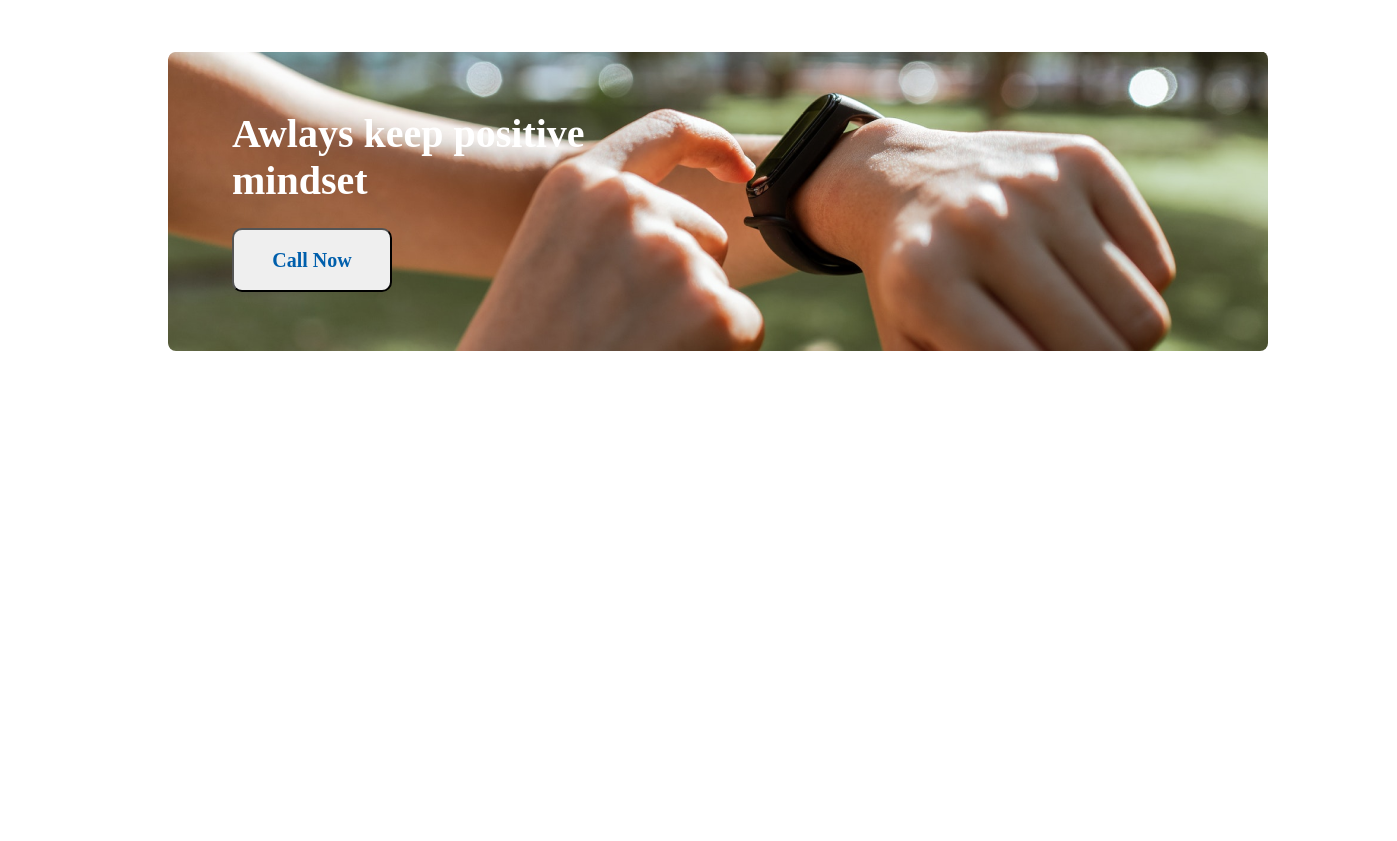
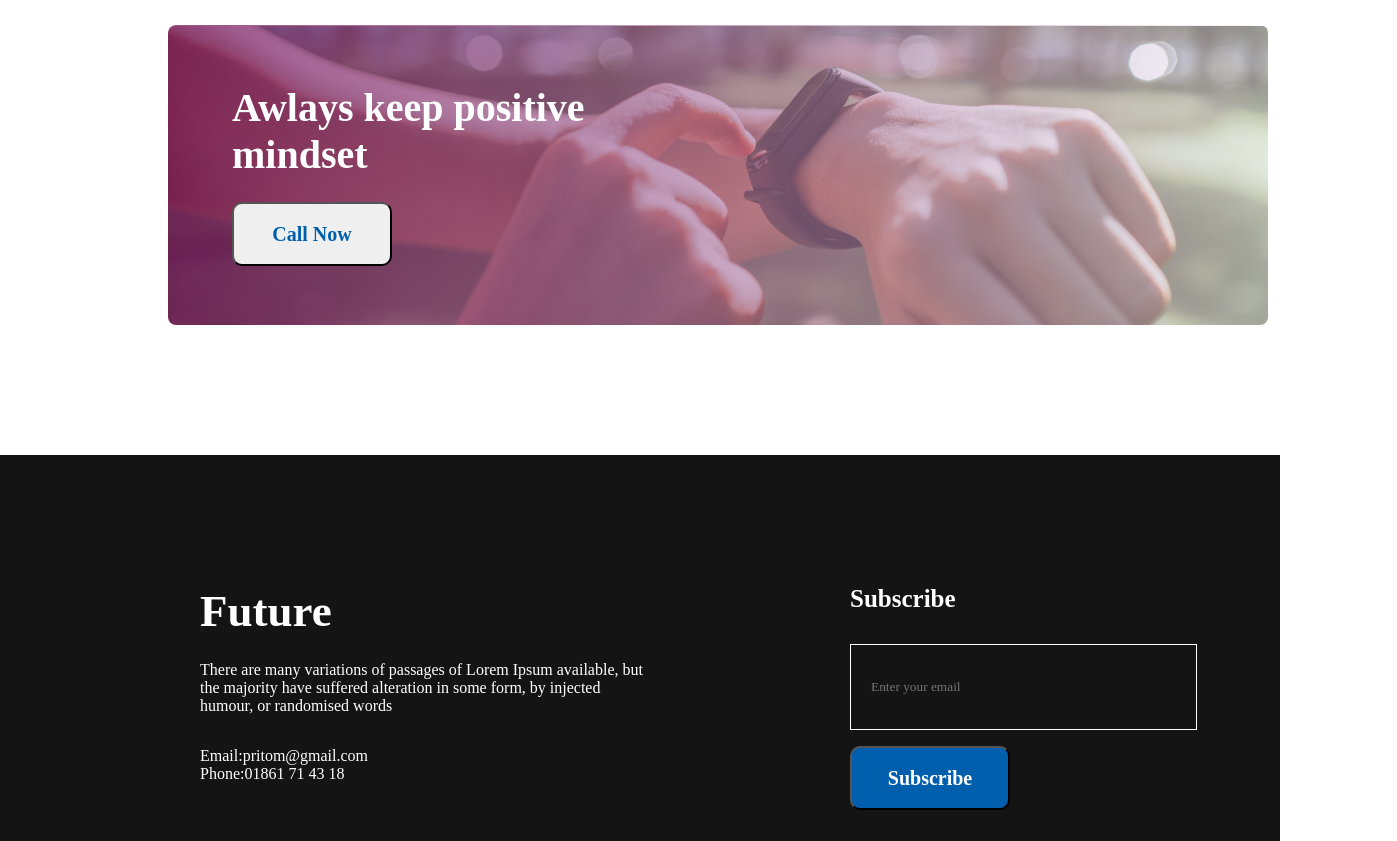
Before and after one commit to roy-Pritom/assignment-1, a plain HTML site: page index.html in a window 1280 px wide. Shown: the part 2156-2997 px from the top of the page, 1397 px wide, since content can reach past the window. Before the commit the page ends 2637 px from the top, so only its background shows below. Drawn offline with Linux system fonts and the light colour scheme.

Commit message:
add final

```diff
--- a/index.html
+++ b/index.html
@@ -79,5 +79,26 @@
 
         </section>
     </main>
+    <footer>
+        <div class="footer-left">
+            <h3 class="sub">Future</h3>
+            <p class="sub-tittle" id="sub1">
+                There are many variations of passages of Lorem Ipsum available, but the majority have suffered alteration in some form, by injected humour, or randomised words
+            </p>
+            <p class="sub-tittle-footer" >Email:pritom@gmail.com</p>
+            <p class="sub-tittle-footer" >Phone:01861 71 43 18</p>
+            <div class="footer-icon">
+                <img class="footer-icon" src="images/icons/fb.png" alt="">
+                <img class="footer-icon" src="images/icons/twitter.png" alt="">
+                <img class="footer-icon" src="images/icons/youtube.png" alt="">
+            </div>
+
+        </div>
+        <div class="footer-right">
+            <h3>Subscribe</h3>
+            <input type="email" name="email" placeholder="Enter your email" class="email">
+            <button class="btn-primary" id="third-btn">Subscribe</button>
+        </div>
+    </footer>
 </body>
 </html>
--- a/style.css
+++ b/style.css
@@ -133,7 +133,11 @@ h4{
     margin:130px 168px;
 
 
-  background-image: url('images/watch.png');
+  /* background-image: url('images/watch.png');  */
+  background-image:
+  linear-gradient(to left,rgba(245,246,252,0.52),rgba(117,19,93,0.73)),
+  url('images/watch.png');
+
 }
 
 #tittle-2{
@@ -144,3 +148,63 @@ h4{
     margin-left: 64px;
 
 }
+#third-btn{
+    color: white;
+    background-color: #005FAC;
+}
+/* Footer Style */
+
+footer{
+    display: flex;
+    justify-content:space-around;
+    background-color: #151414;
+    height: 577px;
+    color: white;
+}
+#sub1{
+    text-align: left;
+}
+.sub{
+    color: white;
+    font-weight: 700px;
+    font-size: 45px;
+}
+/* .sub-tittle-footer{
+    text-align: left;
+} */
+.footer-left{
+    text-align: left;
+    padding-top: 130px;
+    padding-left:200px;
+}
+.footer-right{
+    padding-top: 130px;
+    padding-left:200px;
+
+}
+
+.footer-icon{
+    margin-top:32px;
+    margin-right: 18px;
+}
+input{
+    display: block;
+    margin-right:200px;
+    margin-top: 31px;
+    margin-bottom: 16px;
+    height: 64px;
+    width: 325px;
+     border:1px solid white;
+      background-color: #151414;
+
+}
+h3{
+    font-size: 25px;
+    font-weight: 600px;
+}
+.email{
+    padding-top:10px;
+    padding-bottom: 10px;
+    padding-left:20px;
+
+}
```
